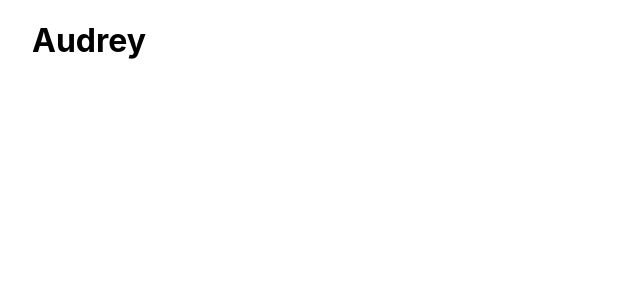
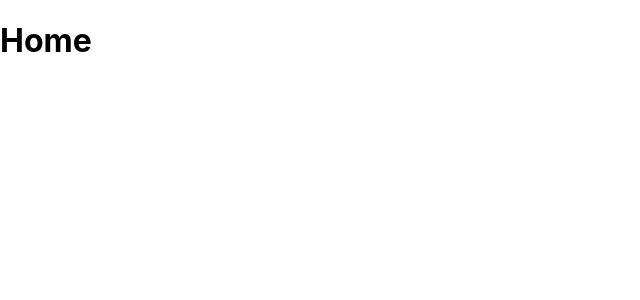
Before and after one commit to audreythando/landing-page-next, a Next.js app: page / in a window 1280 px wide. Shown: the top 300 px of the page, without its empty margins (0-640 px from the left). Built offline with nearby package versions, Linux system fonts and the light colour scheme.

Commit message:
refactor:added title

```diff
--- a/pages/index.js
+++ b/pages/index.js
@@ -1,11 +1,16 @@
 import Head from 'next/head'
 import Image from 'next/image'
-import styles from '../styles/Home.module.css'
+
 
 export default function Home() {
   return (
-    <div className={styles.container}>
- <h1>Audrey</h1>
+    <div>
+      <main>
+        <h1>Home
+        </h1>
+        <landing/>
+      </main>
+
 
 
     </div>
```
Also changed, not shown: pages/landing/landing.js (added, +13 -0 lines).
